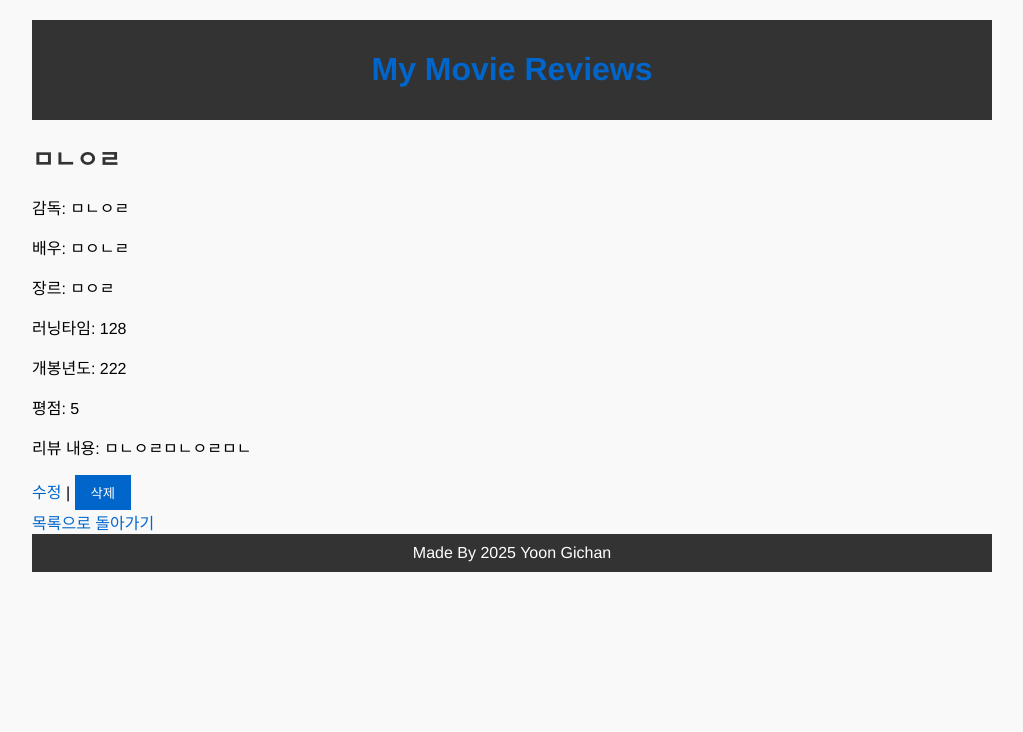
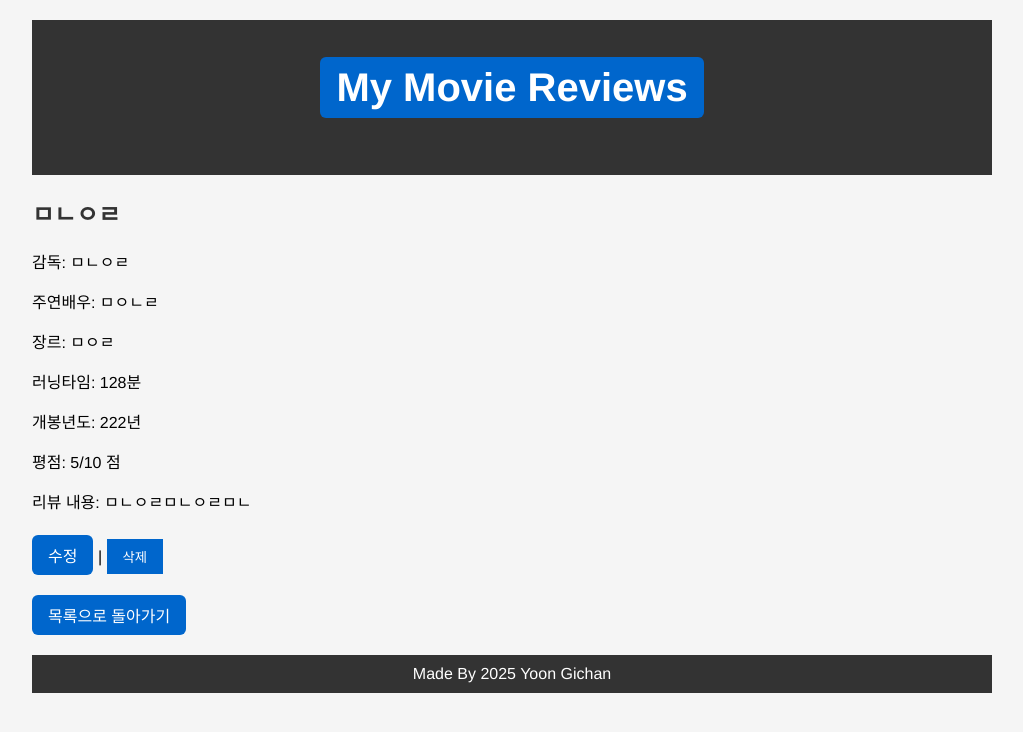
Before and after one commit to Pirogramming-23/Yoon-Gichan, a Django app: page /2/ in a window 1280 px wide. Shown: the top 732 px of the page, without its empty margins (128-1151 px from the left). Run offline with Django 5.2, Linux system fonts and the light colour scheme; data comes from the database, SQL or seed files in the repository; both versions use the stored data as it was after the commit.

Commit message:
[fix] css에서 버튼 스타일, html제목과 form형식 수정

```diff
--- a/myMovieReviews/reviews/static/css/style.css
+++ b/myMovieReviews/reviews/static/css/style.css
@@ -3,7 +3,7 @@ body {
     max-width: 960px;
     margin: 0 auto;
     padding: 20px;
-    background: #f9f9f9;
+    background: #f5f5f5;
 }
 
 header, footer {
@@ -13,17 +13,37 @@ header, footer {
     text-align: center;
 }
 
+header h1 {
+    font-size: 2.5rem;
+    text-align: center;
+    color: #ffffff;
+}
+
 h1, h2 {
     color: #333;
 }
 
+ul li {
+    background: white;
+    padding: 12px;
+    margin-bottom: 10px;
+    border-radius: 8px;
+    box-shadow: 0 2px 5px rgba(0,0,0,0.1);
+    list-style: none;
+}
+
 a {
-    color: #0066cc;
+    padding: 8px 16px;
+    border-radius: 6px;
+    background: #0066cc;
+    color: white;
     text-decoration: none;
+    display: inline-block;
+    margin-bottom: 20px;
 }
 
 a:hover {
-    text-decoration: underline;
+    background: #004999;
 }
 
 form {
@@ -41,3 +61,8 @@ button {
 button:hover {
     background: #004999;
 }
+form button, form a {
+    display: inline-block;
+    margin-top: 10px;
+    margin-bottom: 10px;
+}
--- a/myMovieReviews/reviews/templates/reviews/base.html
+++ b/myMovieReviews/reviews/templates/reviews/base.html
@@ -3,18 +3,16 @@
 <html lang="ko">
 <head>
     <meta charset="UTF-8">
-    <title>{% block title %}나만의 영화 기록{% endblock %}</title>
+    <title>{% block title %}My Movie Reviews{% endblock %}</title>
     <link rel="stylesheet" href="{% static 'css/style.css' %}">
 </head>
 <body>
     <header>
         <h1><a href="{% url 'review_list' %}">My Movie Reviews</a></h1>
     </header>
-
     <main>
         {% block content %}{% endblock %}
     </main>
-
     <footer>
         Made By 2025 Yoon Gichan
     </footer>
--- a/myMovieReviews/reviews/templates/reviews/review_detail.html
+++ b/myMovieReviews/reviews/templates/reviews/review_detail.html
@@ -1,13 +1,13 @@
 {% extends 'reviews/base.html' %}
-{% block title %}리뷰 상세{% endblock %}
+{% block title %}My Movies Reviews{% endblock %}
 {% block content %}
 <h2>{{ review.title }}</h2>
 <p>감독: {{ review.director }}</p>
-<p>배우: {{ review.actor }}</p>
+<p>주연배우: {{ review.actor }}</p>
 <p>장르: {{ review.genre }}</p>
-<p>러닝타임: {{ review.running_time }}</p>
-<p>개봉년도: {{ review.release_year }}</p>
-<p>평점: {{ review.rating }}</p>
+<p>러닝타임: {{ review.running_time }}분</p>
+<p>개봉년도: {{ review.release_year }}년</p>
+<p>평점: {{ review.rating }}/10 점</p>
 <p>리뷰 내용: {{ review.review_content }}</p>
 
 <a href="{% url 'review_update' review.pk %}">수정</a> |
--- a/myMovieReviews/reviews/templates/reviews/review_list.html
+++ b/myMovieReviews/reviews/templates/reviews/review_list.html
@@ -1,12 +1,12 @@
 {% extends 'reviews/base.html' %}
-{% block title %}리뷰 목록{% endblock %}
+{% block title %}My Movie Reviews{% endblock %}
 {% block content %}
 <h2>영화 리뷰 목록</h2>
 <ul>
     {% for review in reviews %}
         <li>
             <a href="{% url 'review_detail' review.pk %}">{{ review.title }}</a>
-            (평점: {{ review.rating }})
+            (개봉년도: {{ review.release_year }}, 장르: {{ review.genre }}, 평점: {{ review.rating }})
         </li>
     {% endfor %}
 </ul>
```
Also changed, not shown: myMovieReviews/db.sqlite3.
